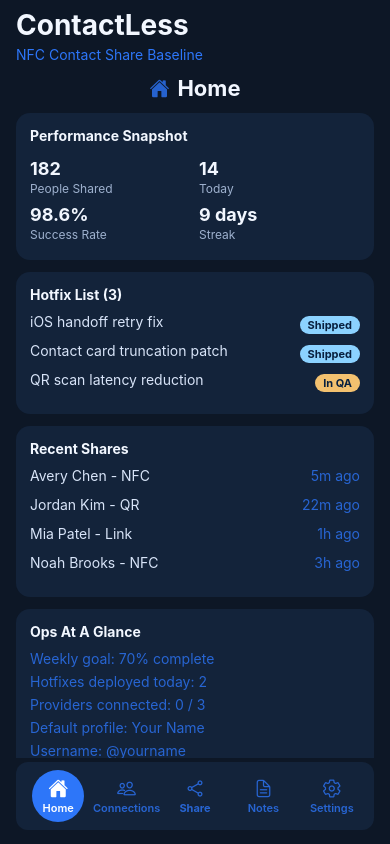
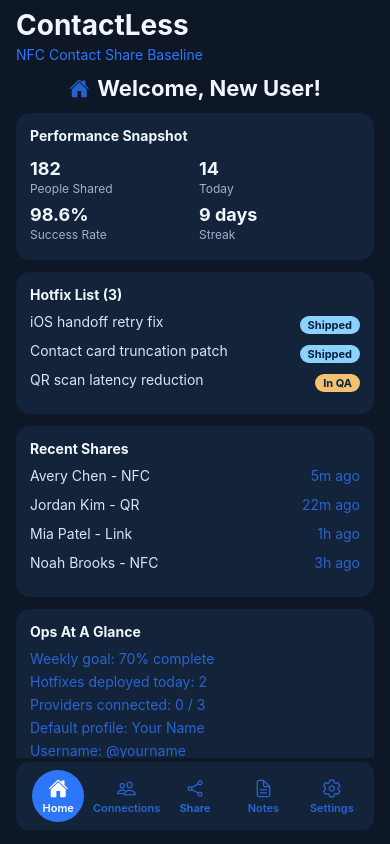
Before and after one commit to ShadowHexYT/ContactLess, a React Native app: screen / in a window 390 px wide. Built offline with nearby package versions, Linux system fonts and the light colour scheme.

Commit message:
Added a welcome/back message to home page

```diff
--- a/App.js
+++ b/App.js
@@ -77,6 +77,7 @@ export default function App() {
   const [notes, setNotes] = useState([]);
   const [isNotesHydrated, setIsNotesHydrated] = useState(false);
   const [isPrefsHydrated, setIsPrefsHydrated] = useState(false);
+  const [isReturningUser, setIsReturningUser] = useState(false);
   const [isNfcEnabled, setIsNfcEnabled] = useState(DEFAULT_PROFILE.isNfcEnabled);
   const [accounts, setAccounts] = useState(DEFAULT_ACCOUNTS);
   const screenAnim = useRef(new Animated.Value(1)).current;
@@ -161,6 +162,7 @@ export default function App() {
     setIsNfcEnabled(DEFAULT_PROFILE.isNfcEnabled);
     setNotes([]);
     setAccounts(DEFAULT_ACCOUNTS);
+    setIsReturningUser(false);
     persistNotes([]);
     persistPrefs(DEFAULT_PROFILE);
   };
@@ -254,6 +256,7 @@ export default function App() {
     try {
       const saved = Settings.get(PREFS_STORAGE_KEY);
       if (typeof saved === 'string') {
+        setIsReturningUser(true);
         const parsed = JSON.parse(saved);
         if (parsed && typeof parsed === 'object') {
           if (typeof parsed.displayName === 'string') {
@@ -338,6 +341,7 @@ export default function App() {
         <HomeScreen
           displayName={displayName}
           username={username}
+          isReturningUser={isReturningUser}
           email={email}
           phone={phone}
           stats={homeStats}
--- a/src/screens/HomeScreen.js
+++ b/src/screens/HomeScreen.js
@@ -2,8 +2,12 @@ import React from 'react';
 import { Ionicons } from '@expo/vector-icons';
 import { StyleSheet, Text, View } from 'react-native';
 
-export default function HomeScreen({ displayName, username, email, phone, stats, theme }) {
+export default function HomeScreen({ displayName, username, isReturningUser, email, phone, stats, theme }) {
   const descriptionColor = `${(theme?.accent ?? '#9eb1ce')}CC`;
+  const greetingName = (username?.trim() || displayName || 'User').replace(/^@+/, '');
+  const greeting = isReturningUser
+    ? `Welcome Back, ${greetingName}!`
+    : 'Welcome, New User!';
   const kpis = [
     { id: 'people', label: 'People Shared', value: `${stats.totalPeopleShared}` },
     { id: 'today', label: 'Today', value: `${stats.todayShares}` },
@@ -15,7 +19,7 @@ export default function HomeScreen({ displayName, username, email, phone, stats,
     <View>
       <View style={styles.headerRow}>
         <Ionicons name="home" size={20} color={descriptionColor} style={styles.headerIcon} />
-        <Text style={styles.screenTitle}>Home</Text>
+        <Text style={styles.screenTitle}>{greeting}</Text>
       </View>
 
       <View style={[styles.card, { backgroundColor: theme?.card ?? '#13233a' }]}>
```
